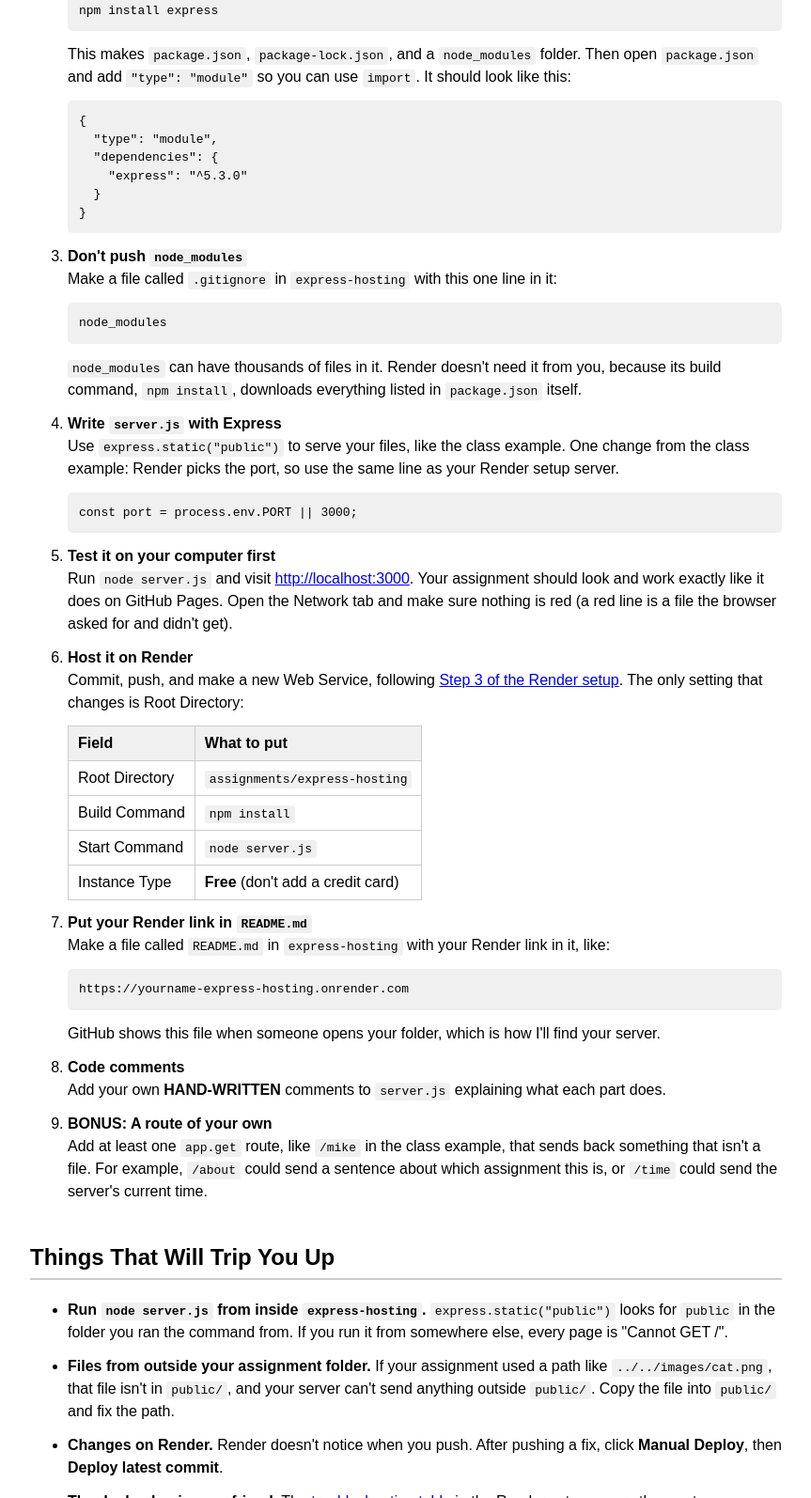
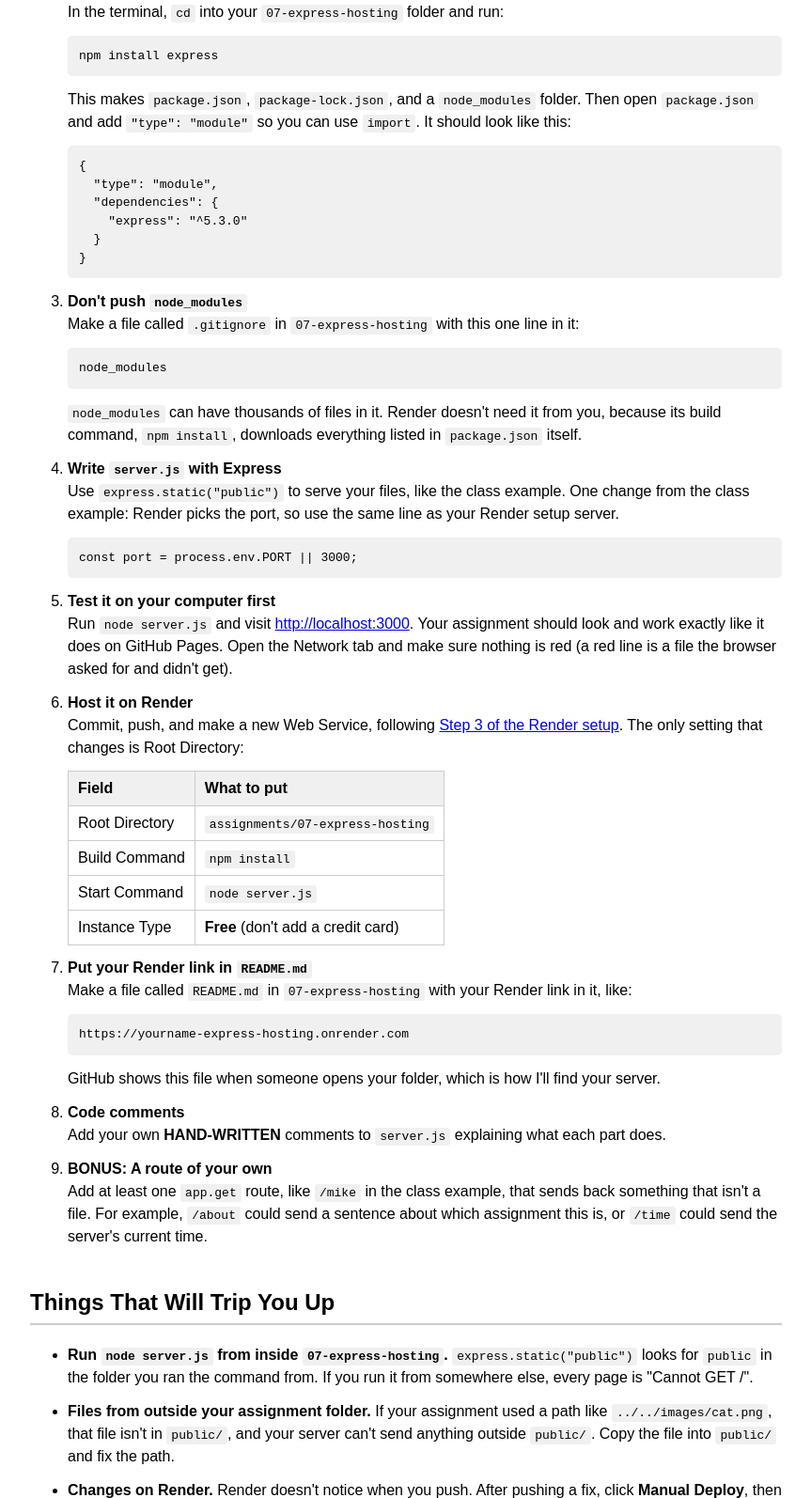
Before and after one commit to mtreanor/csc336-fall2026, a plain HTML site: page assignments/07-express-hosting.html in a window 1280 px wide. Shown: the part 1206-2800 px from the top of the page at 94% size, without its empty margins (208-1071 px from the left). Drawn offline with Linux system fonts and the light colour scheme.

Commit message:
Numbered the Express hosting assignment as Assignment 07

```diff
--- a/assignments/render-express.html
+++ b/assignments/07-express-hosting.html
@@ -68,7 +68,7 @@
 </head>
 
 <body>
-    <h1>Hosting a Past Assignment with Express</h1>
+    <h1>Assignment 7: Hosting a Past Assignment with Express</h1>
 
     <p><strong>Due:</strong> Tuesday, 11/17/26, before class.</p>
 
@@ -94,12 +94,12 @@
 
     <h2 id="folder-structure">File and Folder Setup</h2>
     <p>
-        Make a new <code>express-hosting</code> folder in your <code>assignments</code> folder. Folder and
+        Make a new <code>07-express-hosting</code> folder in your <code>assignments</code> folder. Folder and
         file names must match exactly:
     </p>
 <pre><code>csc336-fall2026/
 └── assignments/
-    └── express-hosting/
+    └── 07-express-hosting/
         ├── README.md
         ├── .gitignore
         ├── package.json
@@ -123,7 +123,7 @@
         </li>
         <li>
             <strong>Install Express</strong><br>
-            In the terminal, <code>cd</code> into your <code>express-hosting</code> folder and run:
+            In the terminal, <code>cd</code> into your <code>07-express-hosting</code> folder and run:
 <pre><code>npm install express</code></pre>
             This makes <code>package.json</code>, <code>package-lock.json</code>, and a
             <code>node_modules</code> folder. Then open <code>package.json</code> and add
@@ -137,7 +137,7 @@
         </li>
         <li>
             <strong>Don't push <code>node_modules</code></strong><br>
-            Make a file called <code>.gitignore</code> in <code>express-hosting</code> with this one line in
+            Make a file called <code>.gitignore</code> in <code>07-express-hosting</code> with this one line in
             it:
 <pre><code>node_modules</code></pre>
             <code>node_modules</code> can have thousands of files in it. Render doesn't need it from you,
@@ -169,7 +169,7 @@
                 </tr>
                 <tr>
                     <td>Root Directory</td>
-                    <td><code>assignments/express-hosting</code></td>
+                    <td><code>assignments/07-express-hosting</code></td>
                 </tr>
                 <tr>
                     <td>Build Command</td>
@@ -187,7 +187,7 @@
         </li>
         <li>
             <strong>Put your Render link in <code>README.md</code></strong><br>
-            Make a file called <code>README.md</code> in <code>express-hosting</code> with your Render link
+            Make a file called <code>README.md</code> in <code>07-express-hosting</code> with your Render link
             in it, like:
 <pre><code>https://yourname-express-hosting.onrender.com</code></pre>
             GitHub shows this file when someone opens your folder, which is how I'll find your server.
@@ -208,7 +208,7 @@
     <h2>Things That Will Trip You Up</h2>
     <ul>
         <li>
-            <strong>Run <code>node server.js</code> from inside <code>express-hosting</code>.</strong>
+            <strong>Run <code>node server.js</code> from inside <code>07-express-hosting</code>.</strong>
             <code>express.static("public")</code> looks for <code>public</code> in the folder you ran the
             command from. If you run it from somewhere else, every page is "Cannot GET /".
         </li>
@@ -242,7 +242,7 @@
 
     <h2>What to Submit</h2>
     <p>
-        Nothing to submit directly. Push your <code>express-hosting</code> folder, make sure your Render link
+        Nothing to submit directly. Push your <code>07-express-hosting</code> folder, make sure your Render link
         works, and make sure that link is in your <code>README.md</code>.
     </p>
 
```
Also changed, not shown: schedule.html (+1 -2 lines).
